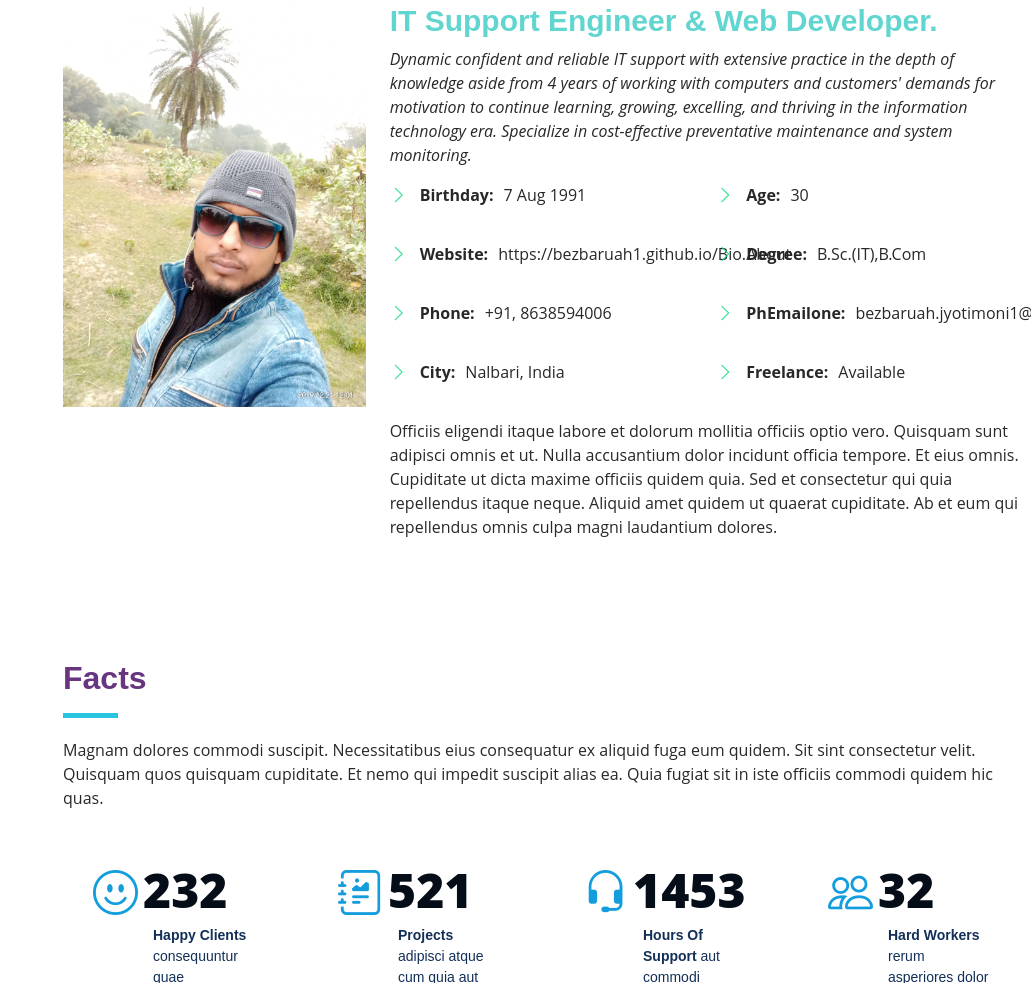
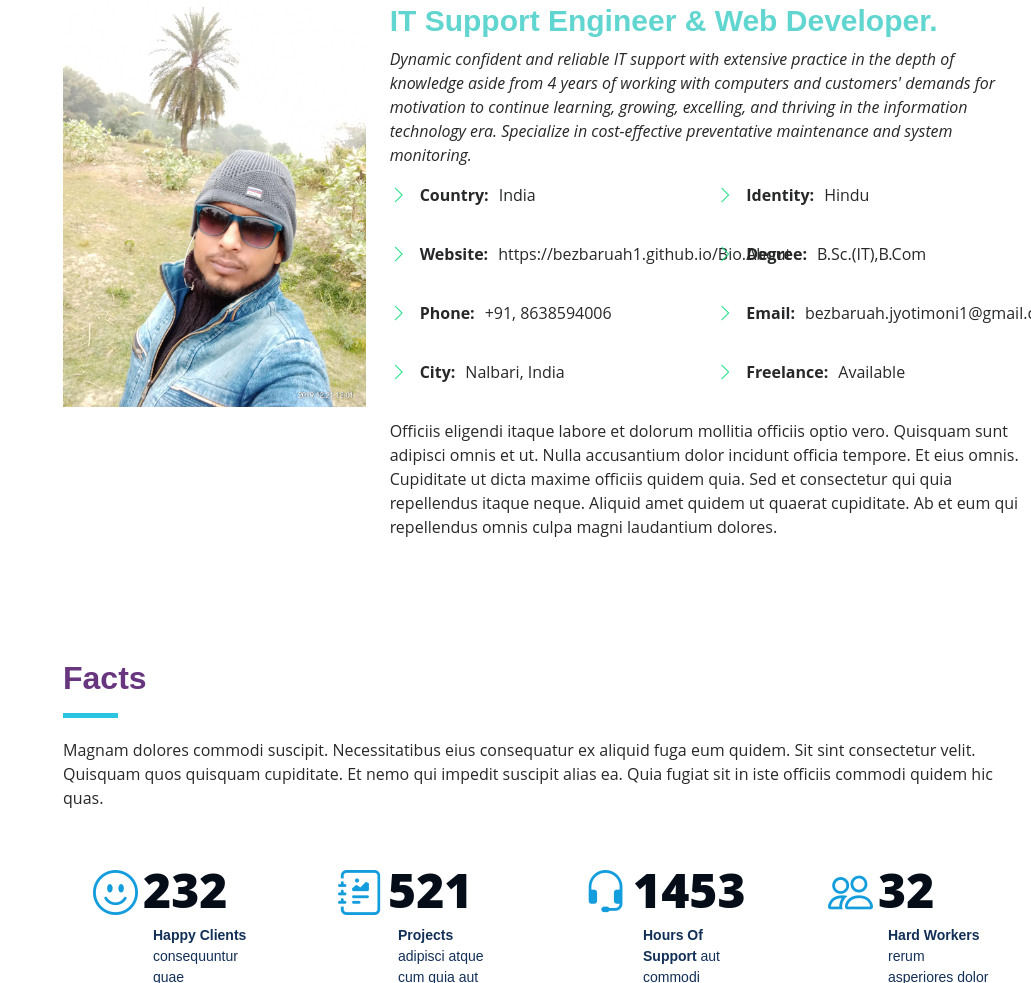
Before and after one commit to bezbaruah1/Bio.About, a website: page index.html in a window 1280 px wide. Shown: the part 1013-1996 px from the top of the page, without its empty margins (249-1280 px from the left). Drawn offline with Linux system fonts and the light colour scheme.

Commit message:
detail updt

```diff
--- a/index.html
+++ b/index.html
@@ -97,7 +97,7 @@
             <div class="row">
               <div class="col-lg-6">
                 <ul>
-                  <li><i class="bi bi-chevron-right"></i> <strong>Birthday:</strong> <span>7 Aug 1991</span></li>
+                  <li><i class="bi bi-chevron-right"></i> <strong>Country:</strong> <span>India</span></li>
                   <li><i class="bi bi-chevron-right"></i> <strong>Website:</strong> <span>https://bezbaruah1.github.io/Bio.About</span></li>
                   <li><i class="bi bi-chevron-right"></i> <strong>Phone:</strong> <span>+91, 8638594006</span></li>
                   <li><i class="bi bi-chevron-right"></i> <strong>City:</strong> <span>Nalbari, India</span></li>
@@ -105,9 +105,9 @@
               </div>
               <div class="col-lg-6">
                 <ul>
-                  <li><i class="bi bi-chevron-right"></i> <strong>Age:</strong><span>30</span></li>
+                  <li><i class="bi bi-chevron-right"></i> <strong>Identity:</strong><span>Hindu</span></li>
                   <li><i class="bi bi-chevron-right"></i> <strong>Degree:</strong> <span>B.Sc.(IT),B.Com</span></li>
-                  <li><i class="bi bi-chevron-right"></i> <strong>PhEmailone:</strong><span>bezbaruah.jyotimoni1@outlook.com</span></li>
+                  <li><i class="bi bi-chevron-right"></i> <strong>Email:</strong><span>bezbaruah.jyotimoni1@gmail.com</span></li>
                   <li><i class="bi bi-chevron-right"></i> <strong>Freelance:</strong> <span>Available</span></li>
                 </ul>
               </div>
```
